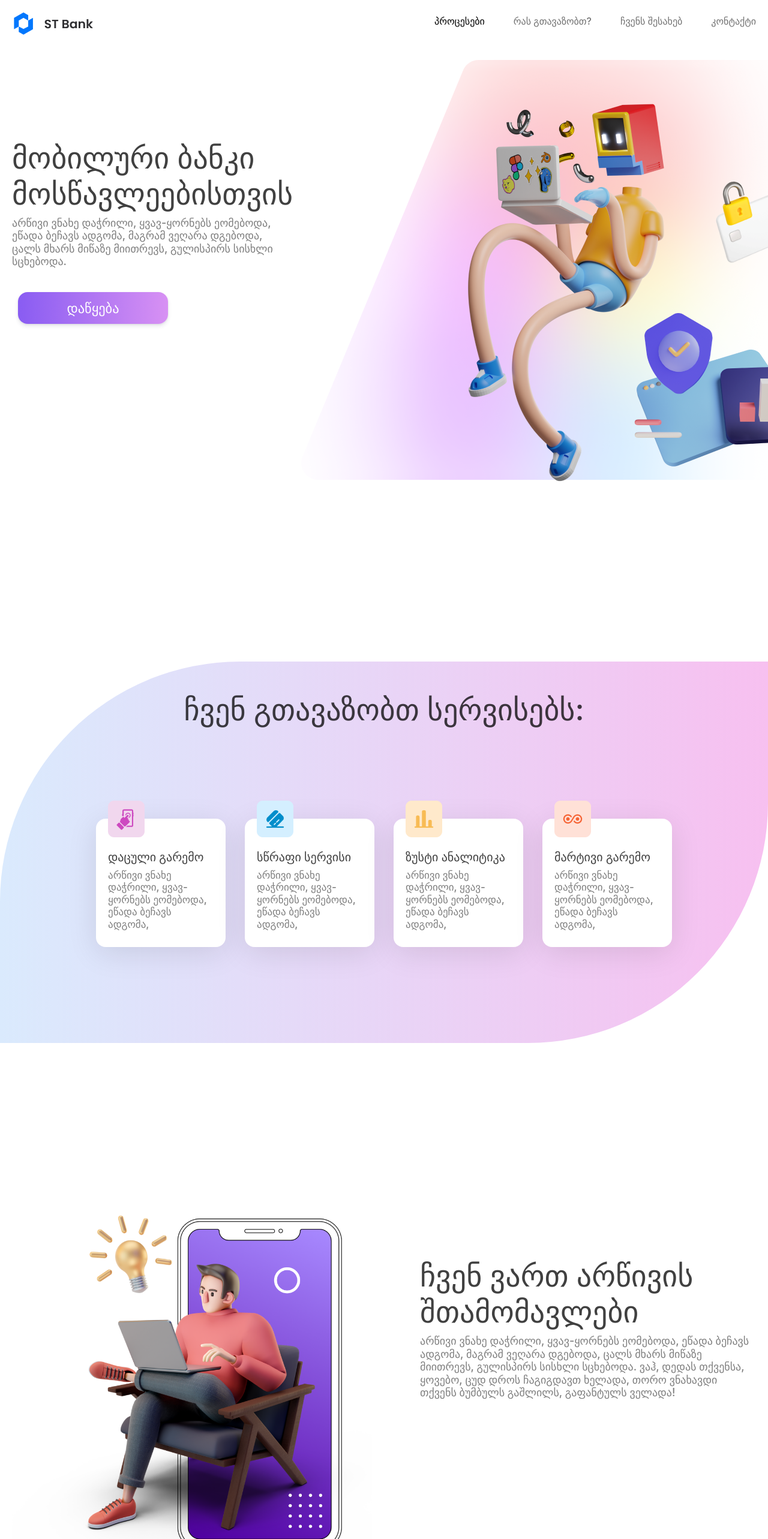
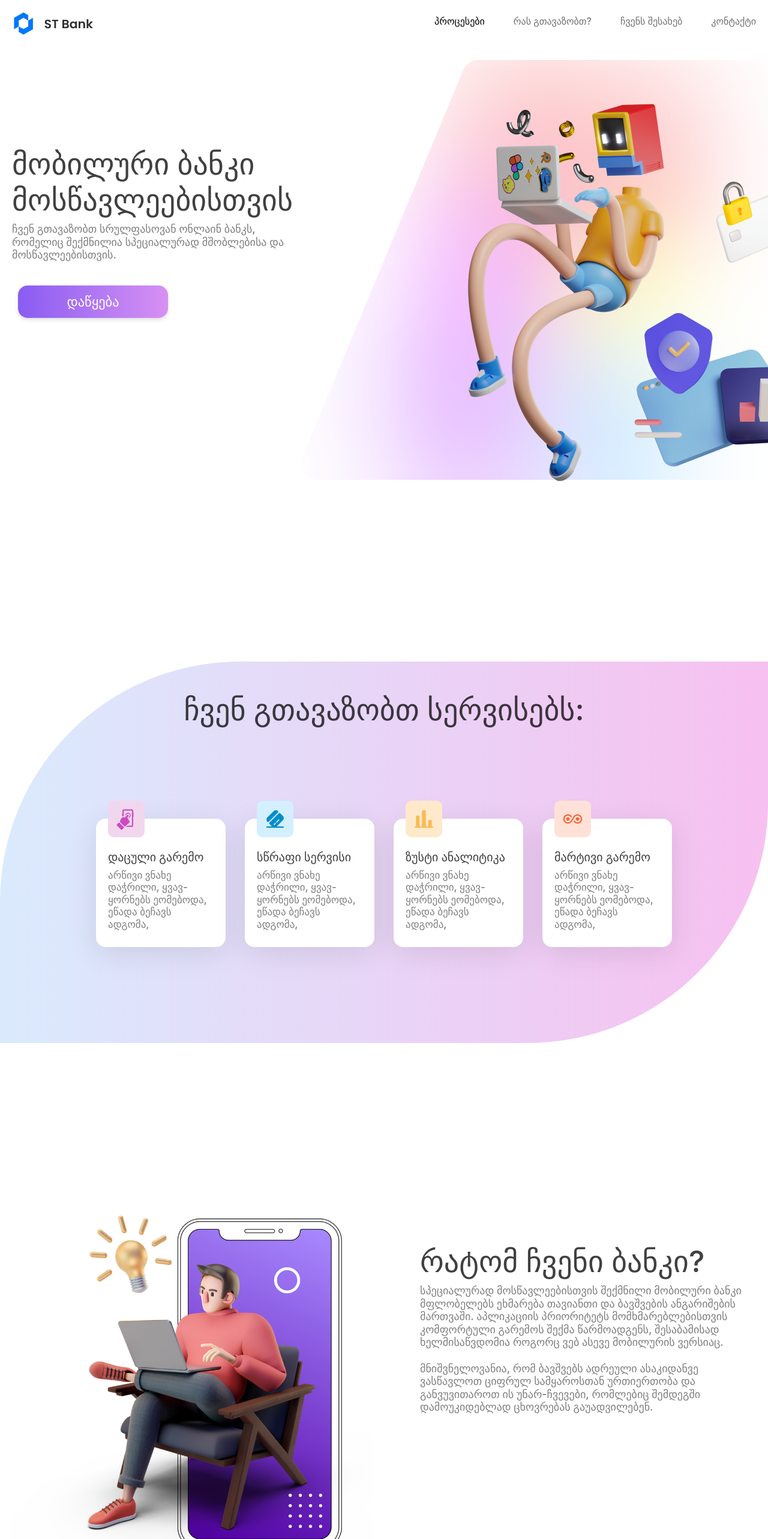
Before and after one commit to levaniCS/Student-bank, a Next.js app: page / in a window 1280 px wide. Shown: the top 2566 px of the page at 60% size. Built offline with nearby package versions, Linux system fonts and the light colour scheme.

Commit message:
Change texts

```diff
--- a/components/Info/index.tsx
+++ b/components/Info/index.tsx
@@ -9,9 +9,7 @@ const Info = () => {
         <Main>
           <Title>მობილური ბანკი მოსწავლეებისთვის</Title>
           <P>
-            არწივი ვნახე დაჭრილი, ყვავ-ყორნებს ეომებოდა, ეწადა ბეჩავს ადგომა,
-            მაგრამ ვეღარა დგებოდა, ცალს მხარს მიწაზე მიითრევს, გულისპირს სისხლი
-            სცხებოდა.
+          ჩვენ გთავაზობთ სრულფასოვან ონლაინ ბანკს, რომელიც შექმნილია სპეციალურად მშობლებისა და მოსწავლეებისთვის.
           </P>
           <Button>
             <Link href={"/auth"}>დაწყება</Link>
--- a/components/about/index.tsx
+++ b/components/about/index.tsx
@@ -7,12 +7,14 @@ const AboutUs = () => {
       <AboutSection>
         <img style={{ height: "600px" }} src="/images/about.png" alt="" />
         <Main>
-          <Title>ჩვენ ვართ არწივის შთამომავლები</Title>
+          <Title>რატომ ჩვენი ბანკი? </Title>
           <P>
-            არწივი ვნახე დაჭრილი, ყვავ-ყორნებს ეომებოდა, ეწადა ბეჩავს ადგომა,
-            მაგრამ ვეღარა დგებოდა, ცალს მხარს მიწაზე მიითრევს, გულისპირს სისხლი
-            სცხებოდა. ვაჰ, დედას თქვენსა, ყოვებო, ცუდ დროს ჩაგიგდავთ ხელადა,
-            თორო ვნახავდი თქვენს ბუმბულს გაშლილს, გაფანტულს ველადა!
+          სპეციალურად მოსწავლეებისთვის შექმნილი მობილური ბანკი მფლობელებს ეხმარება თავიანთი და ბავშვების ანგარიშების მართვაში. აპლიკაციის პრიორიტეტს მომხმარებლებისთვის კომფორტული გარემოს შექმა წარმოადგენს, შესაბამისად ხელმისაწვდომია როგორც ვებ ასევე მობილურის ვერსიაც.
+          <br />
+          <br />
+
+          მნიშვნელოვანია, რომ ბავშვებს ადრეული ასაკიდანვე ვასწავლოთ ციფრულ სამყაროსთან ურთიერთობა და განვუვითაროთ ის უნარ-ჩვევები, რომლებიც შემდეგში დამოუკიდებლად ცხოვრებას გაუადვილებენ.
+
           </P>
         </Main>
       </AboutSection>
--- a/components/contact/index.tsx
+++ b/components/contact/index.tsx
@@ -14,7 +14,7 @@ const Contact = () => {
           <Email>
             <Img src="/icons/email.svg" alt="" />
             <MiniTitle>ელფოსტა</MiniTitle>
-            <MiniTitle>contact@lemondo.ge</MiniTitle>
+            <MiniTitle>contact@teamTsu.ge</MiniTitle>
           </Email>
           <Phone>
             <Img src="/icons/phone.svg" alt="" />
--- a/components/dashboard/tabs/main/index.tsx
+++ b/components/dashboard/tabs/main/index.tsx
@@ -80,7 +80,7 @@ const MainSection = (props: AuthDataProps) => {
                     }}
                   >
                     <BalanceTitle style={{ fontSize: "24px" }}>
-                      ₾ {props.balance.balance}
+                      {props.balance.balance} ლარი
                     </BalanceTitle>
                     <BalanceTitle
                       style={{ fontSize: "14px", color: "#61BB84" }}
@@ -124,7 +124,7 @@ const MainSection = (props: AuthDataProps) => {
                   }}
                 >
                   <BalanceTitle style={{ fontSize: "24px" }}>
-                    ₾ {props.balance.balance}
+                    {props.balance.balance} ლარი
                   </BalanceTitle>
                 </div>
               </div>
--- a/components/studentsList/index.tsx
+++ b/components/studentsList/index.tsx
@@ -118,7 +118,7 @@ const StudentsList = ({ students }: AuthDataProps) => {
             თქვენ არ დაგიმატებიათ მოსწავლის ანგარიში
           </BalanceTitle>
           {/* <Link href={`/dashboard/student`}> */}
-          <Link href={`/dashboard/goals`}>
+          <Link href={`/dashboard/student`}>
             <StyledButton style={{ width: "50%", fontSize: "15px", margin: 0 }}>
               დამატება
             </StyledButton>
```
Also changed, not shown: components/dashboard/tabs/wallet/index.tsx (+6 -6 lines).
